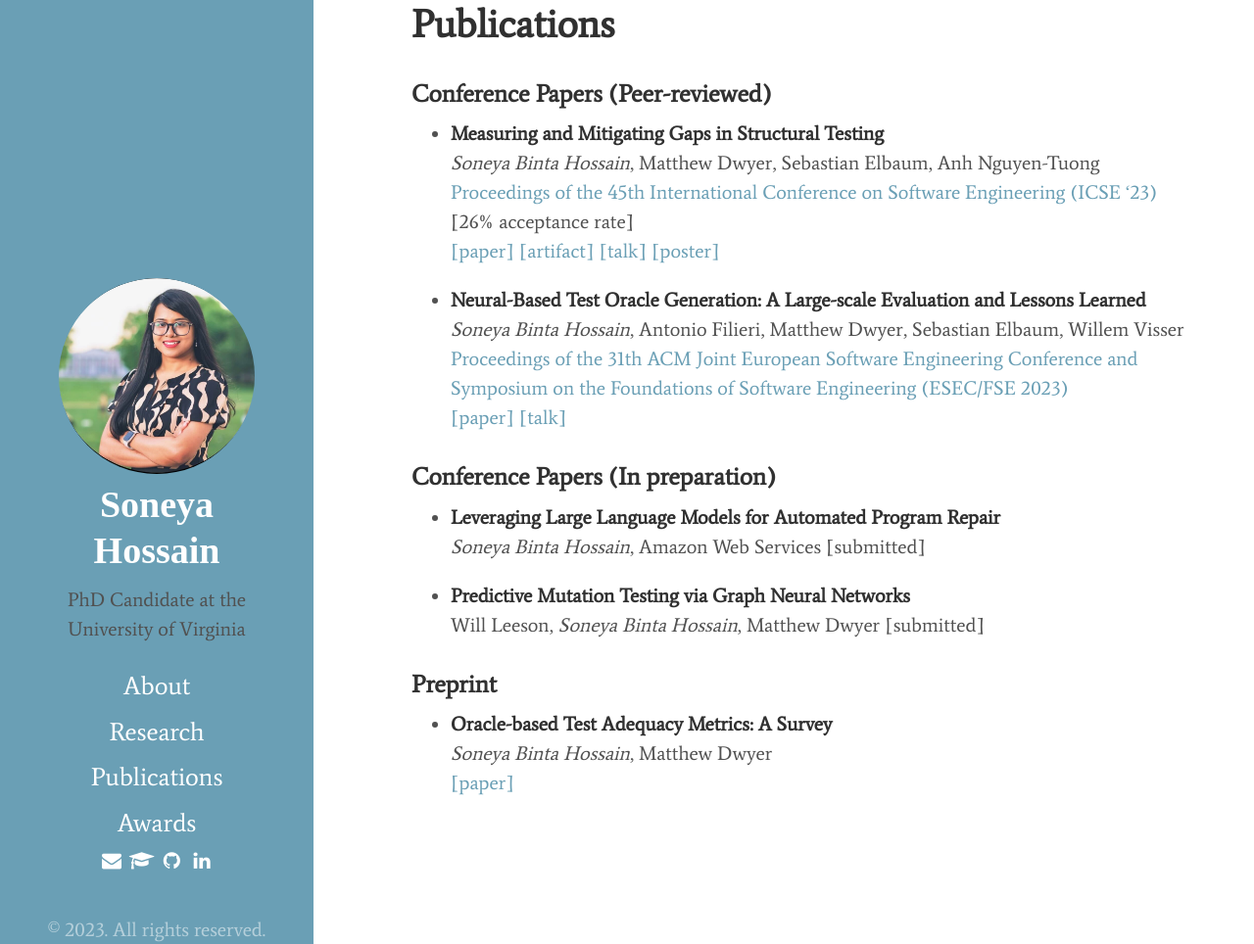
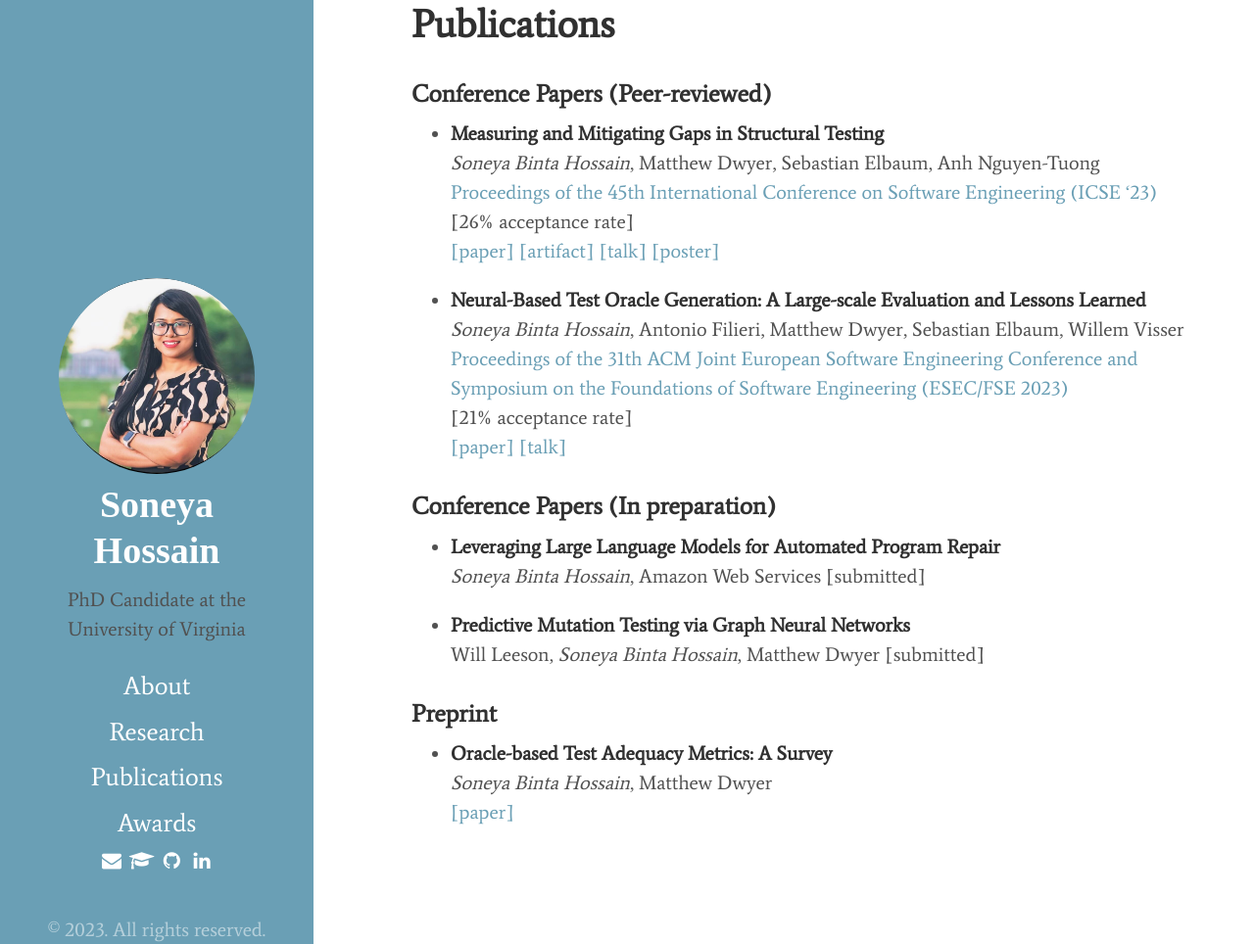
Before and after one commit to soneyahossain/soneyahossain.github.io, a Jekyll site: the page built from publications.md, in a window 1280 px wide and 964 px high. Shown: the whole window at 98% size. Built offline with Jekyll 4.4.1, drawn with Linux system fonts in a browser that asks for light colours; cached includes are drawn as plain includes.

Commit message:
fse paper

```diff
--- a/publications.md
+++ b/publications.md
@@ -14,7 +14,8 @@ title: Publications
 
 * **Neural-Based Test Oracle Generation: A Large-scale Evaluation and Lessons Learned** <br />
   *Soneya Binta Hossain*, Antonio Filieri, Matthew Dwyer, Sebastian Elbaum, Willem Visser  <br />
-  [Proceedings of the 31th ACM Joint European Software Engineering Conference and Symposium on the Foundations of Software Engineering (ESEC/FSE 2023)](https://2023.esec-fse.org/details/fse-2023-research-papers/24/Neural-Based-Test-Oracle-Generation-A-Large-scale-Evaluation-and-Lessons-Learned)
+  [Proceedings of the 31th ACM Joint European Software Engineering Conference and Symposium on the Foundations of Software Engineering (ESEC/FSE 2023)](https://2023.esec-fse.org/details/fse-2023-research-papers/24/Neural-Based-Test-Oracle-Generation-A-Large-scale-Evaluation-and-Lessons-Learned)  <br />
+  [21% acceptance rate]<br />
   [\[paper\]](https://dl.acm.org/doi/abs/10.1145/3611643.3616265) [\[talk\]]({{'/'|relative_url}}assets/presentations/FSE-2023-talk.pdf)
 
 
```
